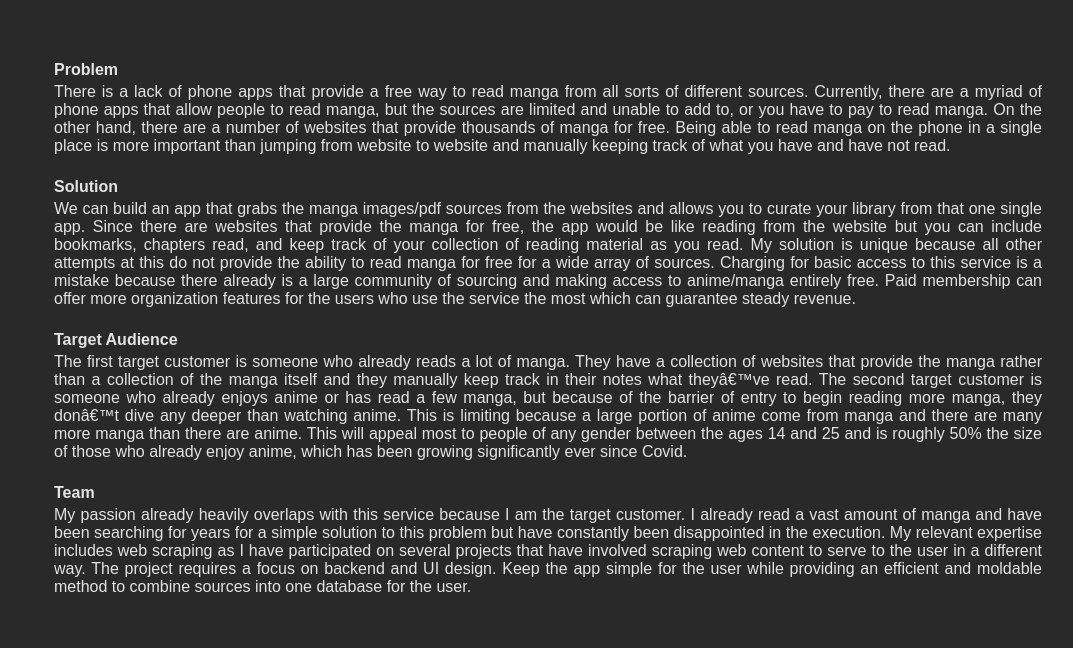
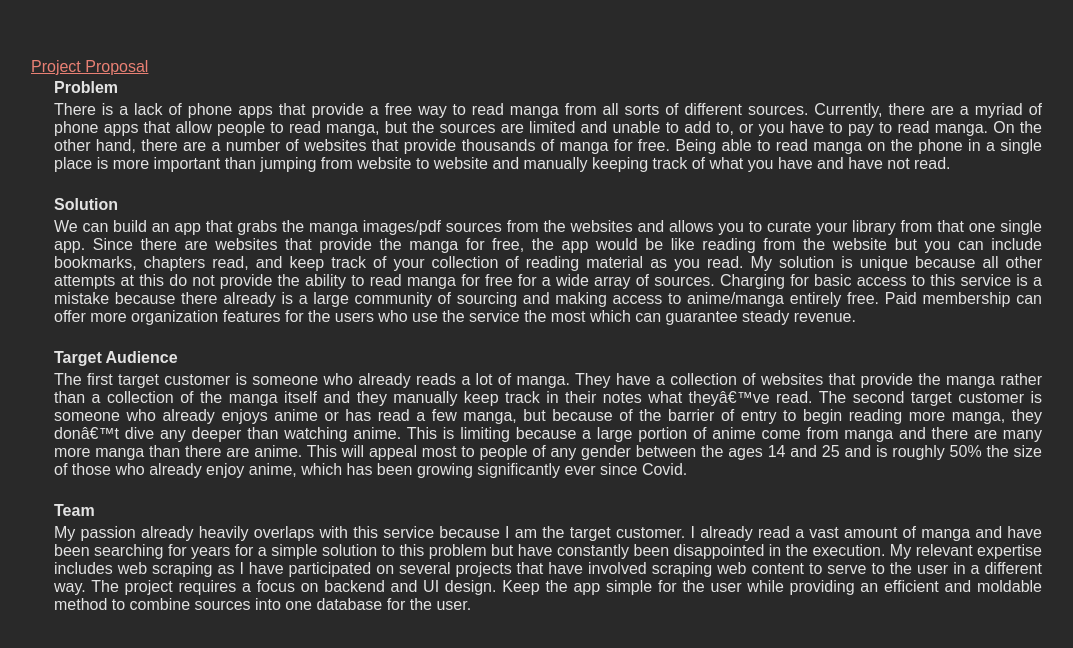
Before and after one commit to naridad/naridad.github.io, a plain HTML site: page project.html in a window 1280 px wide. Shown: the whole page, without its empty margins (102-1175 px from the left). Drawn offline with Linux system fonts and the light colour scheme.

Commit message:
project proposal button to return to home

```diff
--- a/project.html
+++ b/project.html
@@ -9,6 +9,7 @@
     <link rel="stylesheet" href="styles/layout.css">
   </head>
   <body>
+    <a href="index.html" target="_blank">Project Proposal</a>
     <table>
         <tr>
           <td class="extra-padding-bottom-x-small, light-gray"><strong>Problem</strong></td>
```
